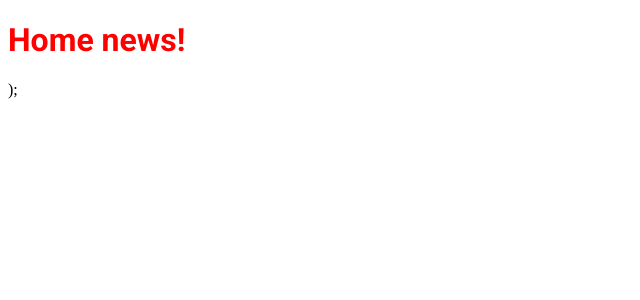
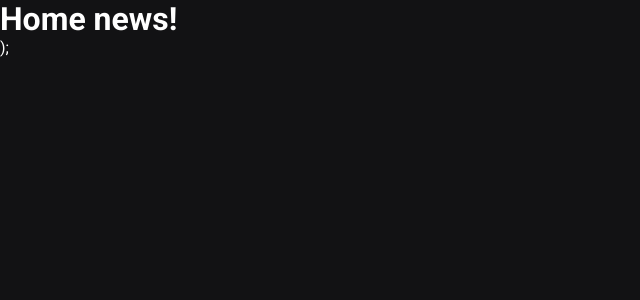
Before and after one commit to PedroFelli/ignews, a Next.js app: page / in a window 1280 px wide. Shown: the top 300 px of the page, without its empty margins (0-640 px from the left). Built offline with nearby package versions, Linux system fonts and the light colour scheme.

Commit message:
add global styles

```diff
--- a/src/pages/_app.tsx
+++ b/src/pages/_app.tsx
@@ -1,4 +1,5 @@
 import { AppProps } from 'next/app'
+import '../styles/global.scss';
 
 function MyApp({ Component, pageProps }: AppProps) {
   return <Component {...pageProps} />;
--- a/src/pages/_document.tsx
+++ b/src/pages/_document.tsx
@@ -6,7 +6,7 @@
             <Html>
                 <Head>
                     <link rel="preconnect" href="https://fonts.googleapis.com" />
-                    <link rel="preconnect" href="https://fonts.gstatic.com" crossorigin />
+                    <link rel="preconnect" href="https://fonts.gstatic.com" />
                     <link href="https://fonts.googleapis.com/css2?family=Roboto:wght@400;700;900&display=swap" rel="stylesheet"></link>
                 </Head>
                 <body>
--- a/src/pages/index.tsx
+++ b/src/pages/index.tsx
@@ -1,6 +1,6 @@
 import Head from "next/head";
 
-import styles from "../styles/home.module.scss";
+//import styles from "../styles/home.module.scss";
 
 export default function Home() {
   return (
@@ -8,7 +8,7 @@
       <Head>
         <title>ig.news</title>
       </Head>
-      <h1 className={styles.title}>Home news!</h1>);
+      <h1 >Home news!</h1>);
     </>
   );
 }
--- /dev/null
+++ b/src/styles/global.scss
@@ -0,0 +1,45 @@
+*{
+    margin: 0;
+    padding: 0;
+    box-sizing: border-box;
+}
+
+:root{
+    --white: #FFFFFF;
+    --gray-100: #e1e1e6;
+    --gray-300: #e8e8b3;
+    --gray-900: #121214;
+
+    --cyan-500: #61dafb;
+    --yellow-500: #eba417;
+}
+
+@media(max-width:1080px){
+    html {
+        font-size: 93.75%;
+    }
+}
+
+@media(max-width:720px){
+    html {
+        font-size: 87.5%;
+    }
+}
+
+body {
+    background-color: var(--gray-900);
+    color: var(--white);
+}
+
+body, input, textarea ,select, button, textarea {
+    font: 400 1rem "Roboto", sans-serif;
+}
+
+button {
+    cursor: pointer;
+}
+
+a{
+    color: inherit;
+    text-decoration: none;
+}
--- a/src/styles/home.module.scss
+++ /dev/null
@@ -1,5 +0,0 @@
-.title {
-    color: red;
-    font-family: 'Roboto', sans-serif;
-
-}
```
